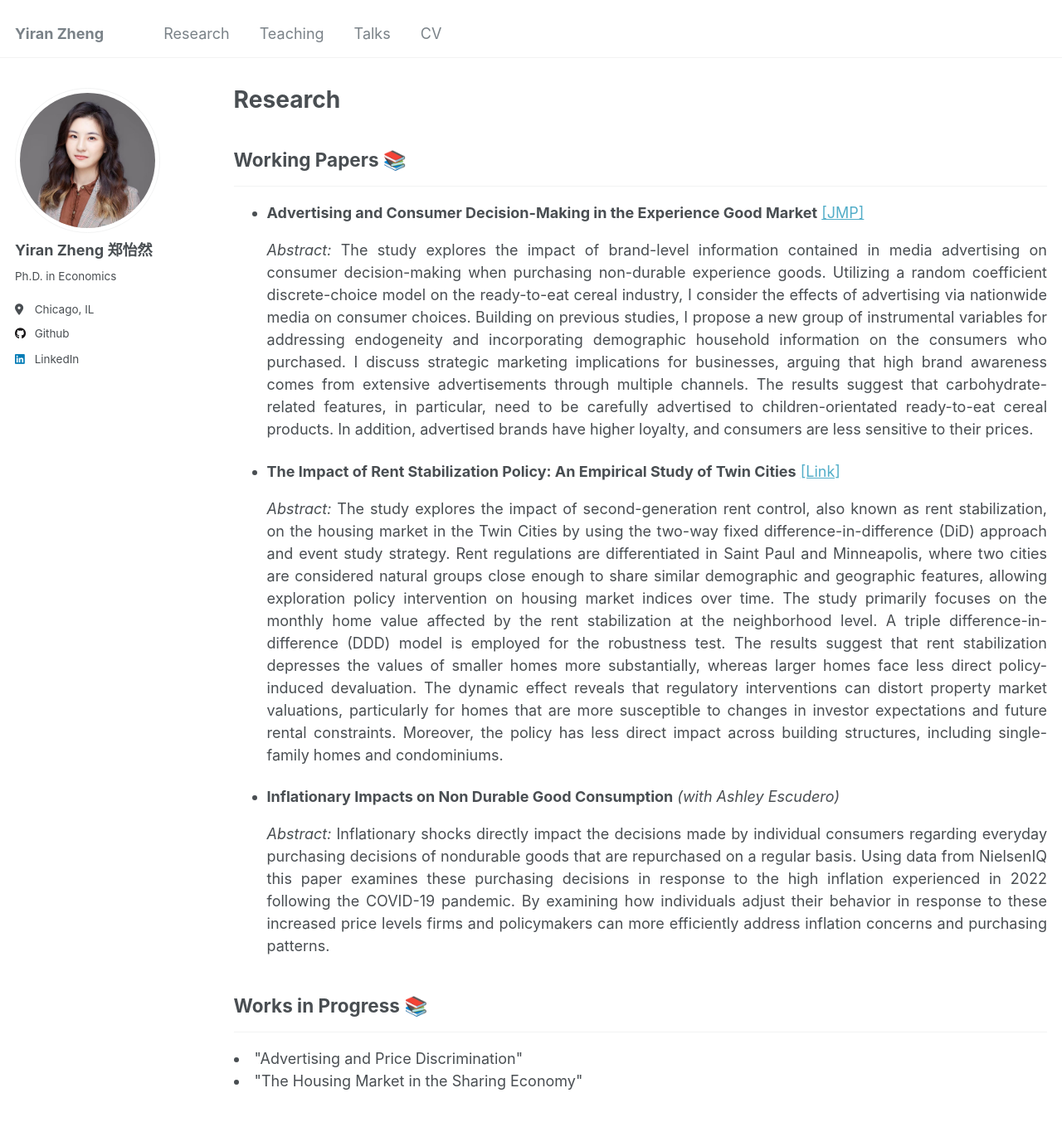
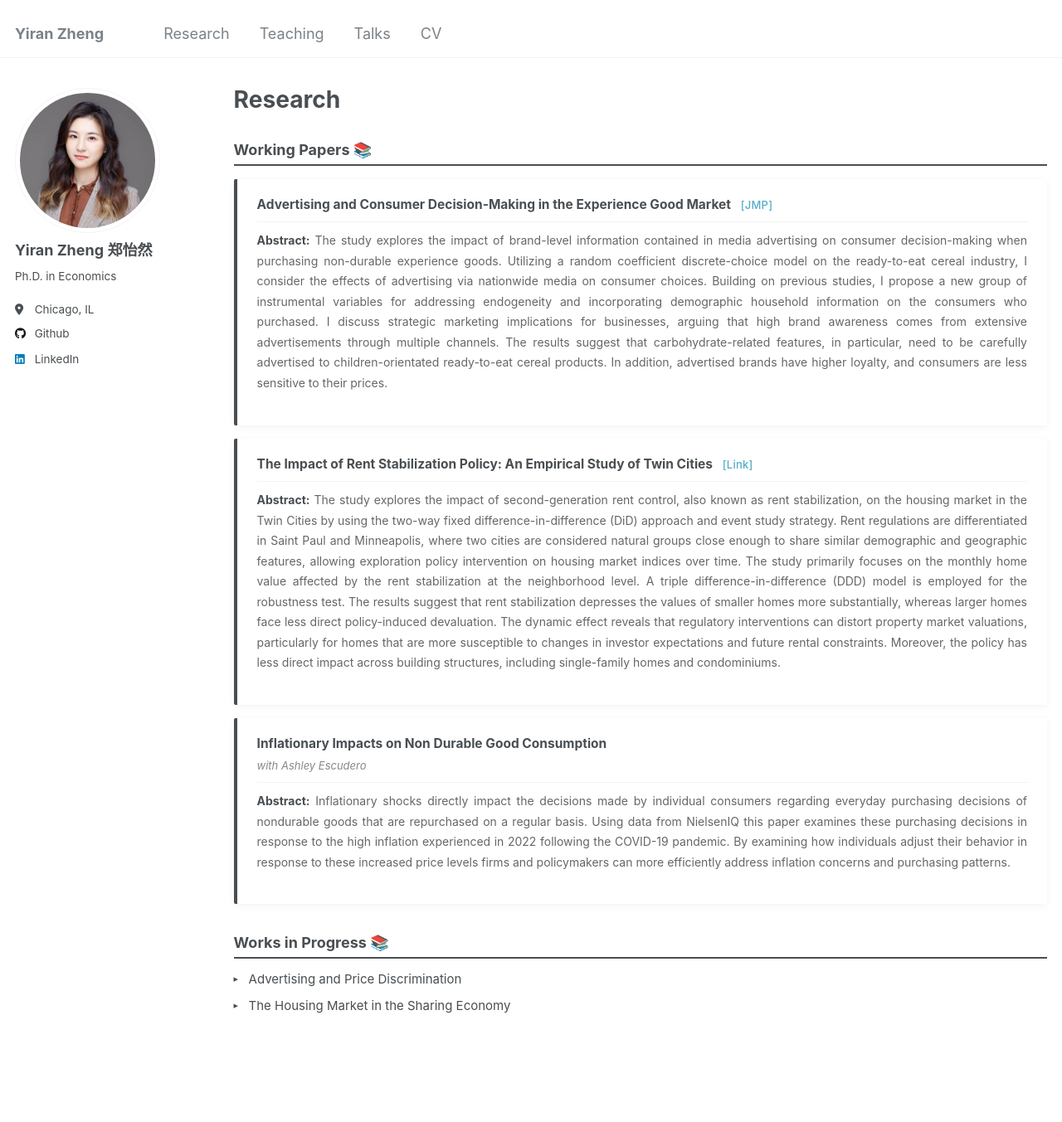
Before and after one commit to yiran-zheng/yiran-zheng.github.io, a Jekyll site: the page built from _pages/research.html, in a window 1280 px wide and 1400 px high. Shown: the top 1353 px of the window at 83% size. Built offline with Jekyll 4.4.1, drawn with Linux system fonts in a browser that asks for light colours.

Commit message:
Update research.html

```diff
--- a/_pages/research.html
+++ b/_pages/research.html
@@ -7,31 +7,137 @@ author_profile: true
 
 {% include base_path %}
 
-<p align = "justify">
+<style>
+  .research-section {
+    margin-bottom: 32px;
+  }
+
+  .research-section h2 {
+    font-size: 18px;
+    font-weight: bold;
+    color: #494e52;
+    margin-bottom: 6px;
+    padding-bottom: 6px;
+    border-bottom: 2px solid #494e52;
+  }
+
+  .paper-card {
+    border-left: 4px solid #494e52;
+    background: #fff;
+    box-shadow: 0 2px 10px rgba(0,0,0,0.05);
+    border-radius: 2px;
+    padding: 20px 24px;
+    margin-top: 16px;
+  }
+
+  .paper-title {
+    font-size: 15.5px;
+    font-weight: bold;
+    color: #494e52;
+    margin-bottom: 6px;
+    line-height: 1.4;
+  }
+
+  .paper-title a {
+    font-size: 13px;
+    font-weight: 500;
+    color: #52adc8;
+    text-decoration: none;
+    margin-left: 8px;
+    letter-spacing: 0.02em;
+  }
+
+  .paper-title a:hover {
+    text-decoration: underline;
+  }
+
+  .paper-coauthor {
+    font-size: 13px;
+    color: #888;
+    margin-bottom: 10px;
+    font-style: italic;
+  }
+
+  .paper-abstract {
+    font-size: 14px;
+    color: #666;
+    line-height: 1.75;
+    text-align: justify;
+    margin-top: 10px;
+    border-top: 1px solid #f2f3f3;
+    padding-top: 10px;
+  }
+
+  .abstract-label {
+    font-weight: bold;
+    color: #494e52;
+    font-style: normal;
+  }
+
+  .progress-list {
+    list-style: none;
+    padding-left: 0;
+    margin-top: 14px;
+  }
+
+  .progress-list li {
+    padding-left: 18px;
+    position: relative;
+    margin-bottom: 10px;
+    font-size: 15px;
+    color: #494e52;
+  }
+
+  .progress-list li::before {
+    content: "▸";
+    position: absolute;
+    left: 0;
+    top: 2px;
+    font-size: 11px;
+    color: #494e52;
+  }
+</style>
+
+<!-- Working Papers -->
+<div class="research-section">
   <h2>Working Papers &#128218;</h2>
-    <hr> <!-- This adds a horizontal line below the heading -->
-          <ul>
-            <li><strong>Advertising and Consumer Decision-Making in the Experience Good Market</strong> <a href="https://papers.ssrn.com/sol3/papers.cfm?abstract_id=5099995" target="_blank">[JMP]</a>
-                <p align="justify">
-                  <i>Abstract:</i> The study explores the impact of brand-level information contained in media advertising on consumer decision-making when purchasing non-durable experience goods. Utilizing a random coefficient discrete-choice model on the ready-to-eat cereal industry, I consider the effects of advertising via nationwide media on consumer choices. Building on previous studies, I propose a new group of instrumental variables for addressing endogeneity and incorporating demographic household information on the consumers who purchased. I discuss strategic marketing implications for businesses, arguing that high brand awareness comes from extensive advertisements through multiple channels. The results suggest that carbohydrate-related features, in particular, need to be carefully advertised to children-orientated ready-to-eat cereal products. In addition, advertised brands have higher loyalty, and consumers are less sensitive to their prices.
-                </p>
-            </li>
-          </ul>
-          <ul>
-            <li><strong>The Impact of Rent Stabilization Policy: An Empirical Study of Twin Cities</strong> <a href="../files/The_Impact_of_Rent_Stabilization_Policy__An_Empirical_Study_of_Twin_Cities.pdf" target="_blank" rel="noopener noreferrer"> [Link] </a>
-                <p align="justify">
-                  <i>Abstract:</i> The study explores the impact of second-generation rent control, also known as rent stabilization, on the housing market in the Twin Cities by using the two-way fixed difference-in-difference (DiD) approach and event study strategy. Rent regulations are differentiated in Saint Paul and Minneapolis, where two cities are considered natural groups close enough to share similar demographic and geographic features, allowing exploration policy intervention on housing market indices over time. The study primarily focuses on the monthly home value affected by the rent stabilization at the neighborhood level. A triple difference-in-difference (DDD) model is employed for the robustness test. The results suggest that rent stabilization depresses the values of smaller homes more substantially, whereas larger homes face less direct policy-induced devaluation. The dynamic effect reveals that regulatory interventions can distort property market valuations, particularly for homes that are more susceptible to changes in investor expectations and future rental constraints. Moreover, the policy has less direct impact across building structures, including single-family homes and condominiums.
-                </p>
-            </li>
-          </ul>
-          <ul>
-            <li><strong>Inflationary Impacts on Non Durable Good Consumption</strong> <i>(with Ashley Escudero)</i>
-                <p align="justify">
-                  <i>Abstract:</i> Inflationary shocks directly impact the decisions made by individual consumers regarding everyday purchasing decisions of nondurable goods that are repurchased on a regular basis. Using data from NielsenIQ this paper examines these purchasing decisions in response to the high inflation experienced in 2022 following the COVID-19 pandemic. By examining how individuals adjust their behavior in response to these increased price levels firms and policymakers can more efficiently address inflation concerns and purchasing patterns.
-            </li>
-          </ul>
 
+  <div class="paper-card">
+    <div class="paper-title">
+      Advertising and Consumer Decision-Making in the Experience Good Market
+      <a href="https://papers.ssrn.com/sol3/papers.cfm?abstract_id=5099995" target="_blank">[JMP]</a>
+    </div>
+    <p class="paper-abstract">
+      <span class="abstract-label">Abstract:</span> The study explores the impact of brand-level information contained in media advertising on consumer decision-making when purchasing non-durable experience goods. Utilizing a random coefficient discrete-choice model on the ready-to-eat cereal industry, I consider the effects of advertising via nationwide media on consumer choices. Building on previous studies, I propose a new group of instrumental variables for addressing endogeneity and incorporating demographic household information on the consumers who purchased. I discuss strategic marketing implications for businesses, arguing that high brand awareness comes from extensive advertisements through multiple channels. The results suggest that carbohydrate-related features, in particular, need to be carefully advertised to children-orientated ready-to-eat cereal products. In addition, advertised brands have higher loyalty, and consumers are less sensitive to their prices.
+    </p>
+  </div>
+
+  <div class="paper-card">
+    <div class="paper-title">
+      The Impact of Rent Stabilization Policy: An Empirical Study of Twin Cities
+      <a href="../files/The_Impact_of_Rent_Stabilization_Policy__An_Empirical_Study_of_Twin_Cities.pdf" target="_blank" rel="noopener noreferrer">[Link]</a>
+    </div>
+    <p class="paper-abstract">
+      <span class="abstract-label">Abstract:</span> The study explores the impact of second-generation rent control, also known as rent stabilization, on the housing market in the Twin Cities by using the two-way fixed difference-in-difference (DiD) approach and event study strategy. Rent regulations are differentiated in Saint Paul and Minneapolis, where two cities are considered natural groups close enough to share similar demographic and geographic features, allowing exploration policy intervention on housing market indices over time. The study primarily focuses on the monthly home value affected by the rent stabilization at the neighborhood level. A triple difference-in-difference (DDD) model is employed for the robustness test. The results suggest that rent stabilization depresses the values of smaller homes more substantially, whereas larger homes face less direct policy-induced devaluation. The dynamic effect reveals that regulatory interventions can distort property market valuations, particularly for homes that are more susceptible to changes in investor expectations and future rental constraints. Moreover, the policy has less direct impact across building structures, including single-family homes and condominiums.
+    </p>
+  </div>
+
+  <div class="paper-card">
+    <div class="paper-title">
+      Inflationary Impacts on Non Durable Good Consumption
+    </div>
+    <div class="paper-coauthor">with Ashley Escudero</div>
+    <p class="paper-abstract">
+      <span class="abstract-label">Abstract:</span> Inflationary shocks directly impact the decisions made by individual consumers regarding everyday purchasing decisions of nondurable goods that are repurchased on a regular basis. Using data from NielsenIQ this paper examines these purchasing decisions in response to the high inflation experienced in 2022 following the COVID-19 pandemic. By examining how individuals adjust their behavior in response to these increased price levels firms and policymakers can more efficiently address inflation concerns and purchasing patterns.
+    </p>
+  </div>
+</div>
+
+<!-- Works in Progress -->
+<div class="research-section">
   <h2>Works in Progress &#128218;</h2>
-       <hr> <!-- This adds a horizontal line below the heading -->
-          <li> "Advertising and Price Discrimination" </li>
-          <li> "The Housing Market in the Sharing Economy" </li>
+  <ul class="progress-list">
+    <li>Advertising and Price Discrimination</li>
+    <li>The Housing Market in the Sharing Economy</li>
+  </ul>
+</div>
```
